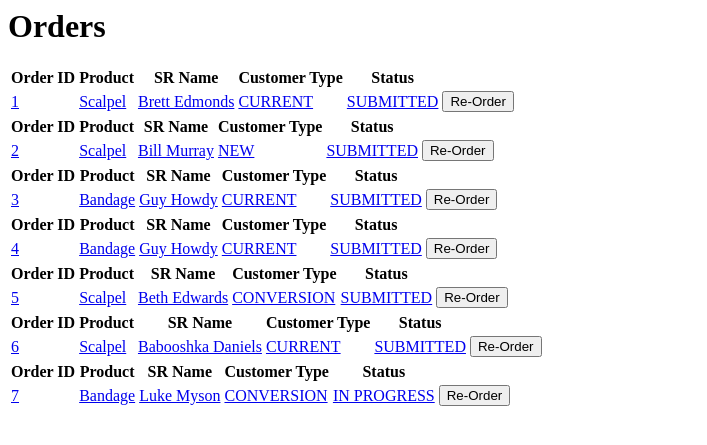
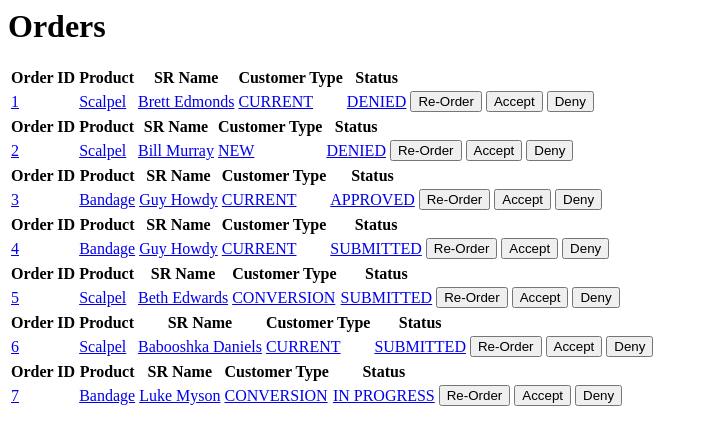
Before and after one commit to SunnykMoore/Project-Mars, a Django app: page /orders/ in a window 1280 px wide. Shown: the top 445 px of the page, without its empty margins (0-707 px from the left). Run offline with Django 3.2, Linux system fonts and the light colour scheme; data comes from the database, SQL or seed files in the repository.

Commit message:
The ugliest approval process ya ever did see

```diff
--- a/HelloDjango/HelloDjango/urls.py
+++ b/HelloDjango/HelloDjango/urls.py
@@ -17,7 +17,7 @@ from django.contrib import admin
 from django.conf.urls import url,include
 from django.urls import path
 from pages import views
-from orders.views import OrderFromCatalog, OrderListView, CreateOrderView, OrderDetailView, OrderCopyView
+from orders.views import OrderFromCatalog, OrderListView, CreateOrderView, OrderDetailView, OrderCopyView, OrderApprove, OrderDeny
 from products import views as prod
 
 urlpatterns = [
@@ -30,5 +30,7 @@ urlpatterns = [
     path('order/create/', CreateOrderView.as_view(), name='create_order'),
     path('products/<prodID>/order/create/', OrderFromCatalog.as_view(), name='create_order'),
     path('orders/<int:pk>', OrderDetailView.as_view(), name='order_detail'),
-    path('orders/<pk>/reorder', OrderCopyView.as_view(), name='reorder')
+    path('orders/<pk>/reorder', OrderCopyView.as_view(), name='reorder'),
+    path('orders/<int:pk>/approve', OrderApprove.as_view(), name='order_approve'),
+    path('orders/<int:pk>/deny', OrderDeny.as_view(), name='order_deny'),
 ]
--- a/HelloDjango/orders/models.py
+++ b/HelloDjango/orders/models.py
@@ -45,6 +45,7 @@ class Order(models.Model):
     is_reordered = models.BooleanField(default=False)
     num_reorders = models.PositiveIntegerField(default=0)
     parent_reorder = models.ForeignKey('self', on_delete=models.SET_NULL, null=True, default=None)
+    denial_reason = models.TextField(default = "")
 
     def __str__(self):
         return ("Order Number " + str(self.id))
--- a/HelloDjango/orders/templates/orders/order_list.html
+++ b/HelloDjango/orders/templates/orders/order_list.html
@@ -22,6 +22,8 @@
         <td><a href="/orders/{{ order.id }}">{{ order.customer_type }}</a></td>
         <td><a href="/orders/{{ order.id }}">{{ order.status }}</a></td>
         <td><a href="/orders/{{ order.id }}/reorder"><button type = "button">Re-Order</button></a></td>
+        <td><a href="/orders/{{ order.id }}/approve"><button type = "button">Accept</button></a></td>
+        <td><a href="/orders/{{ order.id }}/deny"><button type = "button">Deny</button></a></td>
         </tr>
     </tbody>
 
--- a/HelloDjango/orders/views.py
+++ b/HelloDjango/orders/views.py
@@ -65,3 +65,26 @@ class OrderCopyView(UpdateView): # Reorders, inherits from the generic django up
         'instrument_category', 'description', 'size', 'quantity', 'disclaimer', 'instrument_type',
         'instrument_handle', 'status') #Selects fields to show in the form (not showing those that deal with reorders)
     success_url = '/orders/'
+
+class OrderApprove(UpdateView):
+	model = Order
+
+	def get_object(self, queryset=None): #overrides inherent get_object method in UpdateView
+		old_item = super().get_object(queryset) #sets the old order by calling the generic get_object version of the method
+		old_item.status = "APPROVED"
+
+		return old_item #updates the order with our new status
+	fields = ('product', 'SR_first_name', 'SR_last_name', 'status')
+	success_url = '/orders/'
+
+class OrderDeny(UpdateView):
+	model = Order
+
+	def get_object(self, queryset=None): #overrides inherent get_object method in UpdateView
+		old_item = super().get_object(queryset) #sets the old order by calling the generic get_object version of the method
+		old_item.status = "DENIED"
+		old_item.denial_reason = ""
+
+		return old_item #updates the order with our new status
+	fields = ('product', 'SR_first_name', 'SR_last_name', 'status', 'denial_reason')
+	success_url = '/orders/'
```
Also changed, not shown: HelloDjango/db.sqlite3, HelloDjango/orders/migrations/0003_auto_20211118_1650.py (added).
